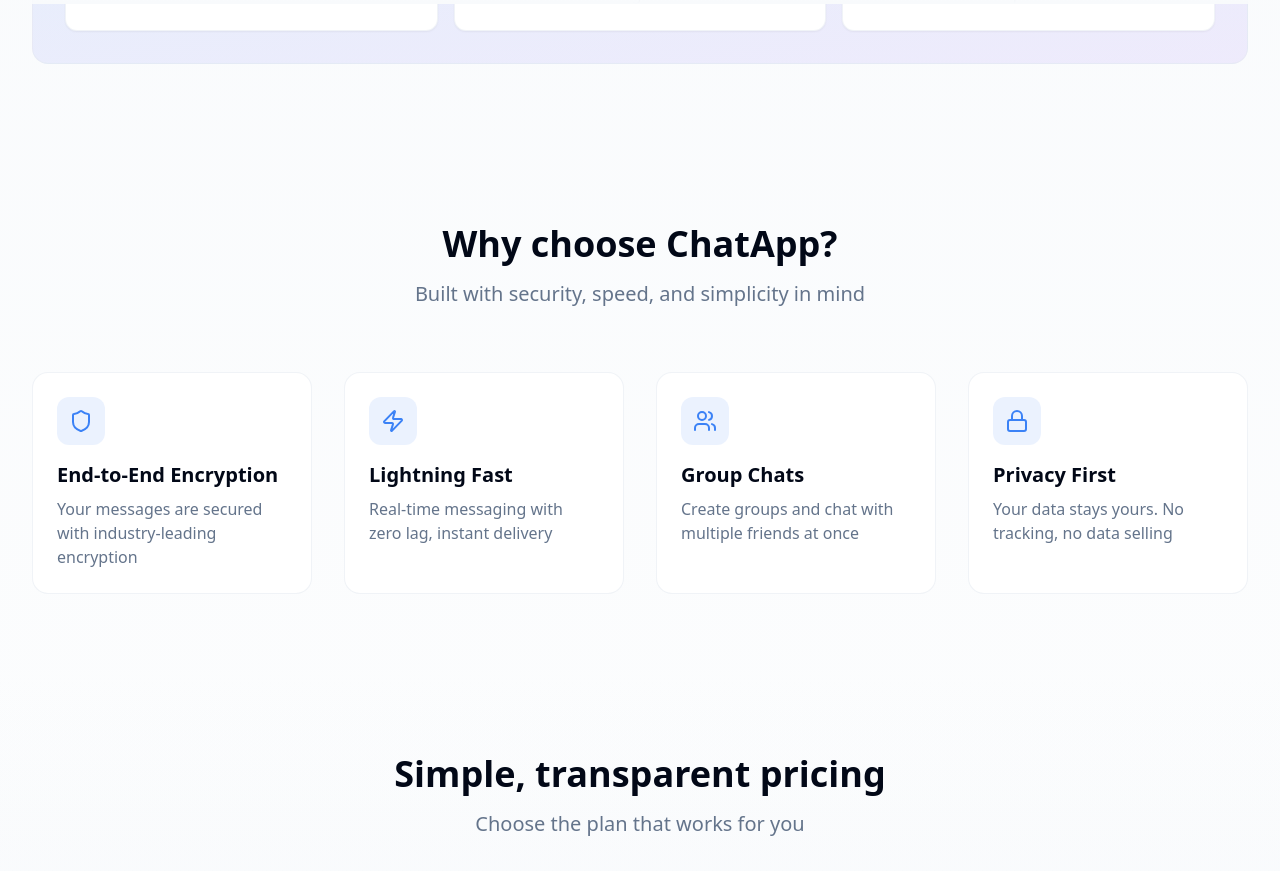
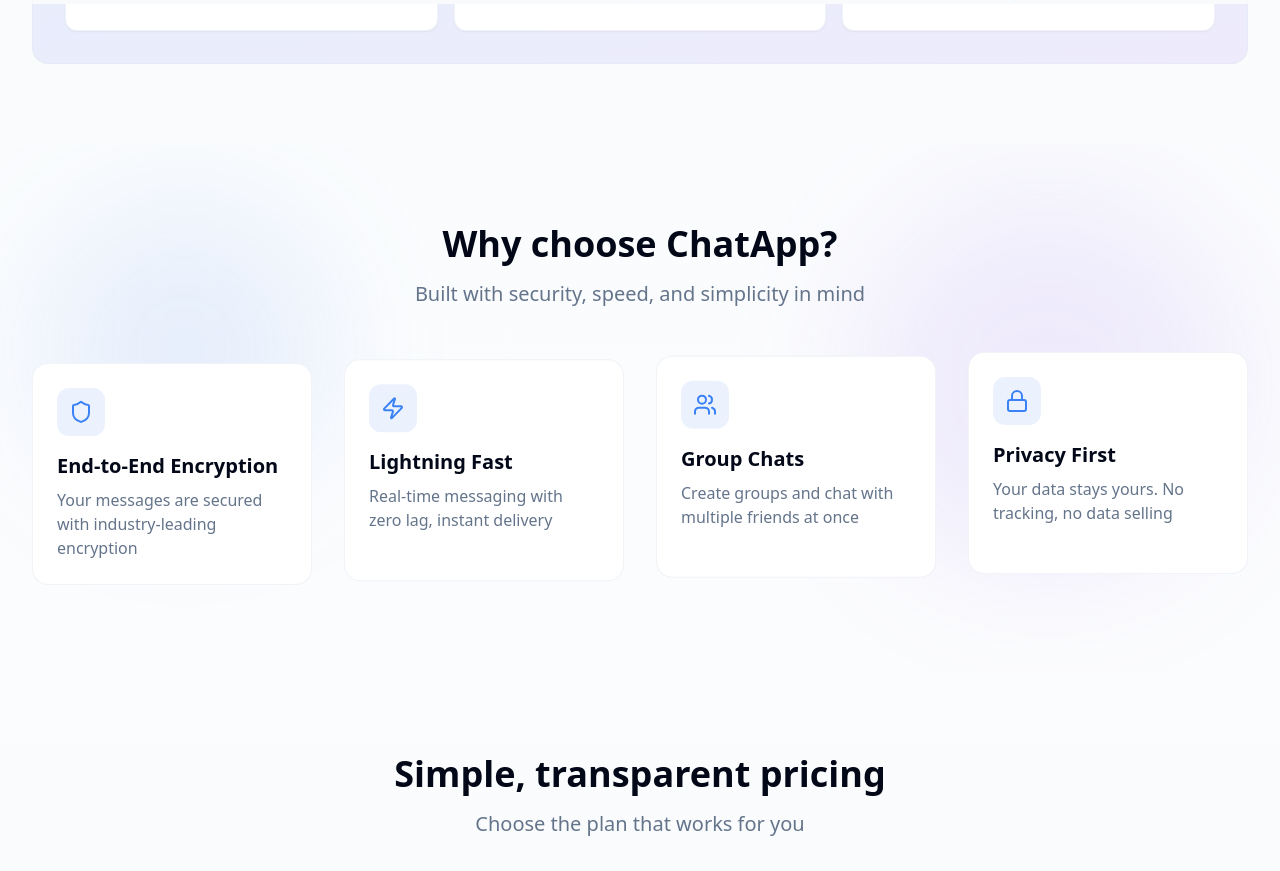
Before and after one commit to VishalValvi-83/real-time-chat-ui, a React (Vite) app: page / in a window 1280 px wide. Shown: the part 620-1491 px from the top of the page. Built offline with nearby package versions, Linux system fonts and the light colour scheme.

Commit message:
Upload codebase file src/pages/HomePage.jsx

```diff
--- a/src/pages/HomePage.jsx
+++ b/src/pages/HomePage.jsx
@@ -203,8 +203,16 @@ export default function HomePage() {
           </div>
         </motion.section>
 
-      <section className="py-20 px-4 sm:px-6 lg:px-8">
-        <div className="max-w-7xl mx-auto">
+      <section ref={featureRef} className="py-20 px-4 sm:px-6 lg:px-8 relative overflow-hidden">
+        <motion.div
+          style={{ y: featureY, opacity: featureOpacity }}
+          className="absolute inset-0 pointer-events-none"
+        >
+          <div className="absolute top-20 left-10 w-72 h-72 bg-blue-500/10 rounded-full blur-3xl" />
+          <div className="absolute bottom-20 right-10 w-96 h-96 bg-violet-500/10 rounded-full blur-3xl" />
+        </motion.div>
+
+        <div className="max-w-7xl mx-auto relative z-10">
           <motion.div
             initial={{ opacity: 0, y: 20 }}
             whileInView={{ opacity: 1, y: 0 }}
@@ -219,22 +227,41 @@ export default function HomePage() {
           </motion.div>
 
           <div className="grid grid-cols-1 md:grid-cols-2 lg:grid-cols-4 gap-8">
-            {features.map((feature, index) => (
+            {features.map((feature, index) => {
+              const yOffset = useTransform(
+                featureScrollProgress,
+                [0, 1],
+                [50 + index * 20, -50 - index * 20]
+              )
+
+              return (
                 <motion.div
                   key={feature.title}
+                  style={{ y: yOffset }}
                   initial={{ opacity: 0, y: 30 }}
                   whileInView={{ opacity: 1, y: 0 }}
                   viewport={{ once: true }}
                   transition={{ duration: 0.6, delay: index * 0.1 }}
-                className="bg-card border border-border/50 rounded-2xl p-6 hover:shadow-lg transition-shadow"
+                  whileHover={{
+                    scale: 1.05,
+                    y: -10,
+                    boxShadow: "0 20px 40px rgba(0, 0, 0, 0.1)",
+                    transition: { type: "spring", stiffness: 400 }
+                  }}
+                  className="bg-card border border-border/50 rounded-2xl p-6 cursor-pointer"
                 >
-                <div className="h-12 w-12 rounded-xl bg-blue-500/10 flex items-center justify-center mb-4">
+                  <motion.div
+                    className="h-12 w-12 rounded-xl bg-blue-500/10 flex items-center justify-center mb-4"
+                    whileHover={{ rotate: 360, scale: 1.2 }}
+                    transition={{ duration: 0.6 }}
+                  >
                     <feature.icon className="h-6 w-6 text-blue-500" />
-                </div>
+                  </motion.div>
                   <h3 className="text-xl font-semibold mb-2">{feature.title}</h3>
                   <p className="text-muted-foreground">{feature.description}</p>
                 </motion.div>
-            ))}
+              )
+            })}
           </div>
         </div>
       </section>
```
Lines whose indentation alone changed are shown as unchanged.
